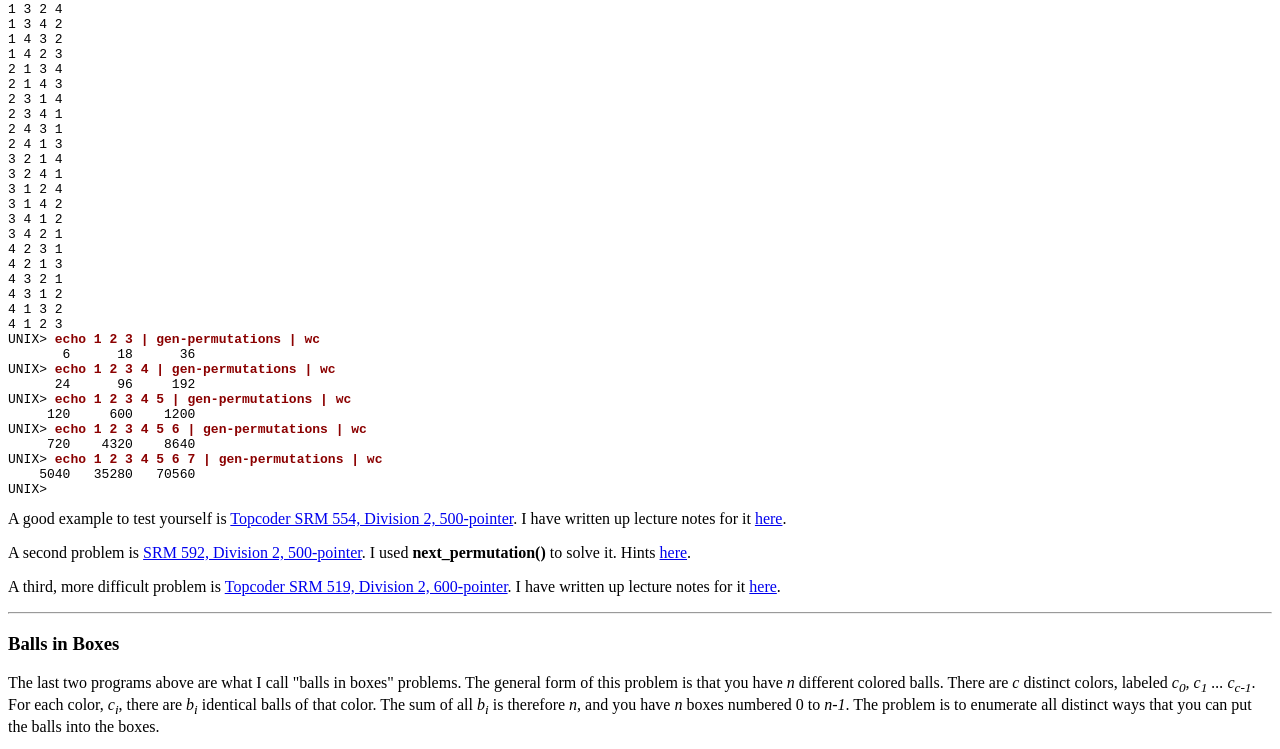
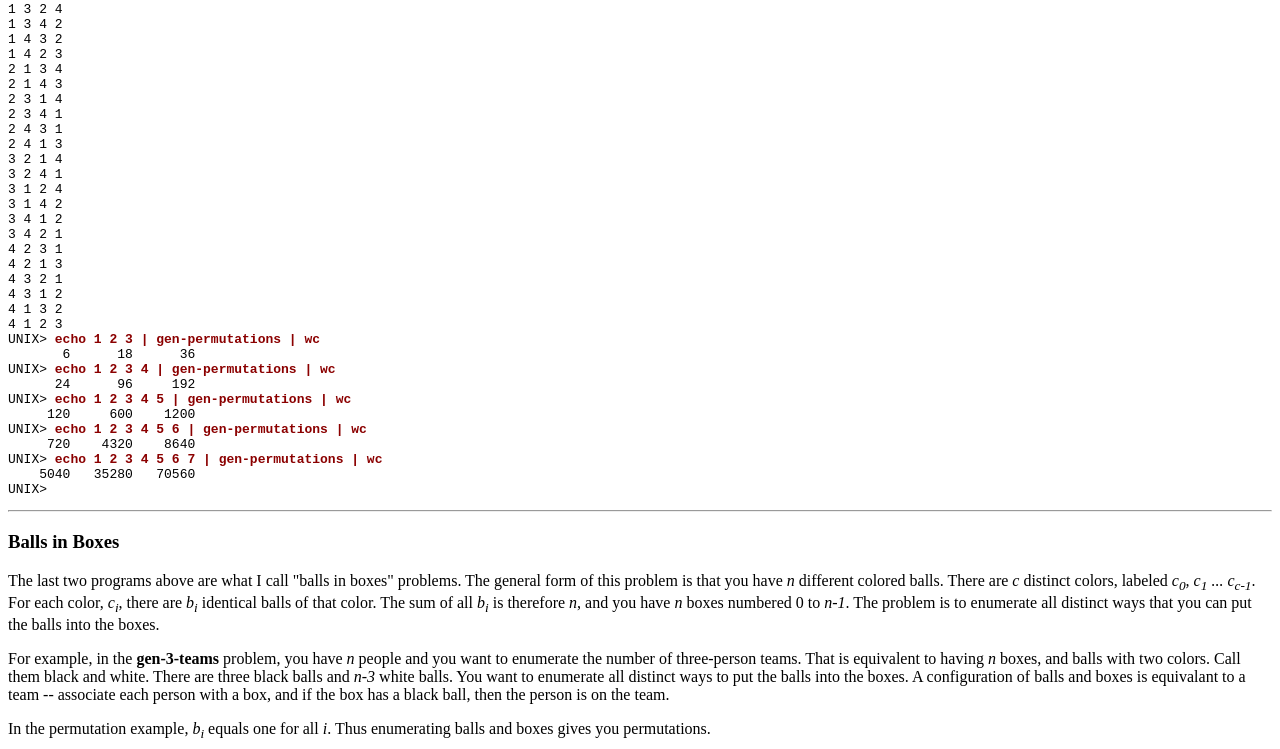
Before and after one commit to arnottkid/CS302, a plain HTML site: page Enumeration/index.html in a window 1280 px wide. Shown: the part 5971-6720 px from the top of the page. Drawn offline with Linux system fonts and the light colour scheme.

Commit message:
Modifications.

```diff
--- a/Enumeration/index.html
+++ b/Enumeration/index.html
@@ -424,7 +424,7 @@ want to you understand
 <font color=red>how</font> these things are done, not merely how you can get
 them done expediently.</b></i>
 <p>
-Finally, a very similar recursion may be used to generate all permutations
+A very similar recursion may be used to generate all permutations
 of a collection of elements.  In the example, I again read in names, and
 this time print out all permutations.  The structure of the enumeration is
 again a recursion, which works as follows
@@ -517,22 +517,6 @@ UNIX> <font color=darkred><b>echo 1 2 3 4 5 6 7 | gen-permutations | wc</b></fon
 UNIX> <font color=darkred><b></b></font>
 </pre>
 
-A good example to test yourself is
-<a href=http://community.topcoder.com/stat?c=problem_statement&pm=12162&rd=15176>Topcoder
-SRM 554, Division 2, 500-pointer</a>.  I have written up lecture notes for
-it
-<a href=http://web.eecs.utk.edu/~plank/plank/classes/cs302/Notes/TheBrickTowerMediumDivTwo/>here</a>.
-<p>
-A second problem is <a href=http://community.topcoder.com/stat?c=problem_statement&pm=12759&rd=15704>SRM 592, Division 2, 500-pointer</a>.  I used <b>next_permutation()</b> to solve it.
-Hints
-<a href=http://web.eecs.utk.edu/~plank/plank/classes/cs302/Topcoder/LittleElephantAndPermutationDiv2>
-here</a>.
-<p>
-A third, more difficult problem is
-<a href=http://community.topcoder.com/stat?c=problem_statement&pm=11554&rd=14544>Topcoder
-SRM 519, Division 2, 600-pointer</a>.  I have written up lecture notes for it
-<a href=http://web.eecs.utk.edu/~plank/plank/classes/cs302/Notes/Three-Teleport-Enumeration>
-here</a>.
 <hr>
 <h3>Balls in Boxes</h3>
 
```
